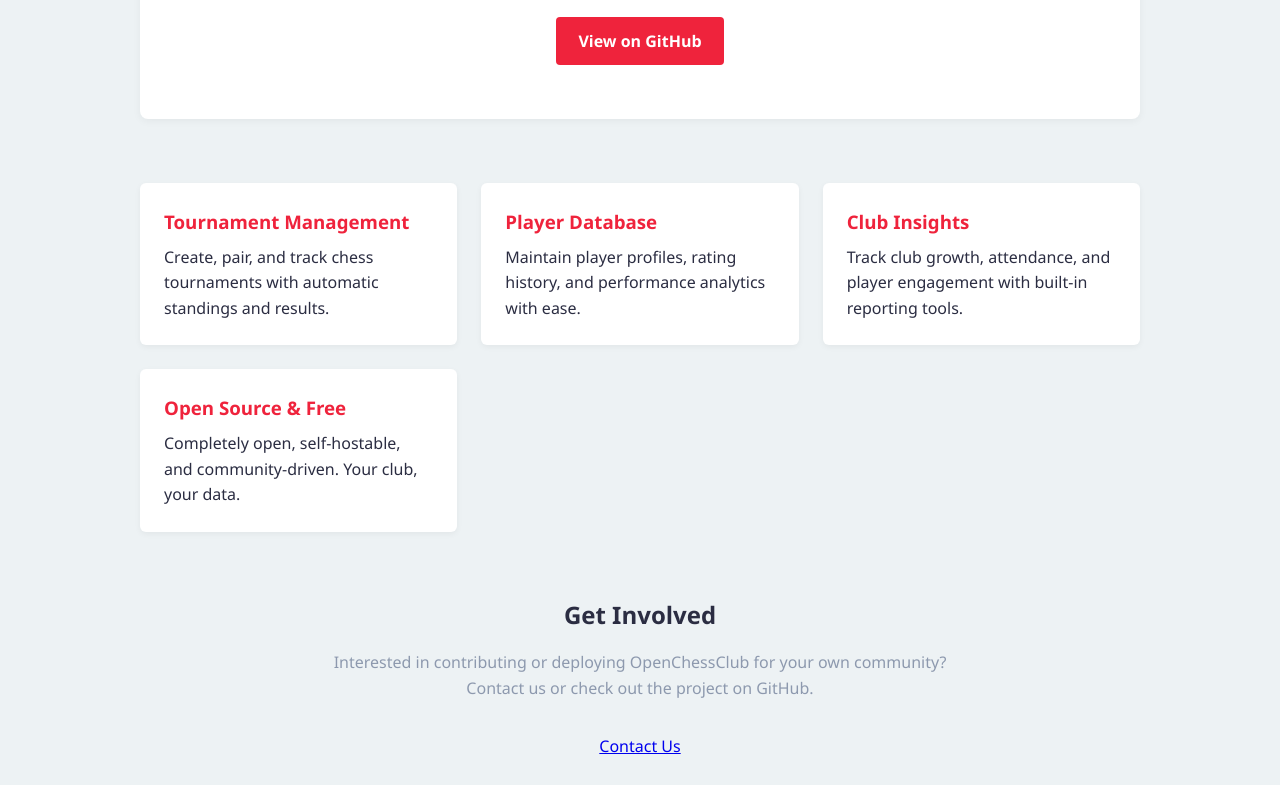
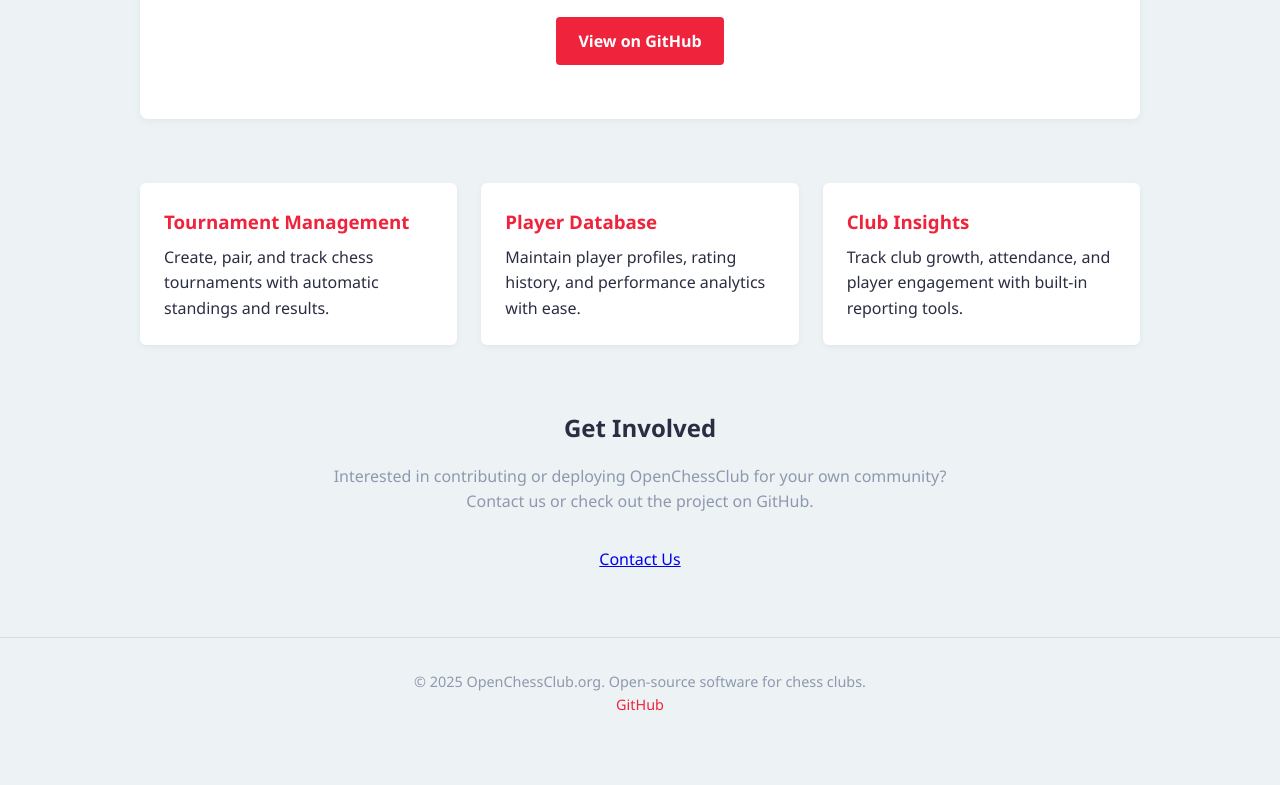
Before and after one commit to OpenChessClub/openchessclub.github.io, a plain HTML site: page index.html in a window 1280 px wide. Shown: the part 312-1097 px from the top of the page. After the commit the page ends 1060 px from the top, so only its background shows below. Drawn offline with Linux system fonts and the light colour scheme.

Commit message:
Remove feature

```diff
--- a/index.html
+++ b/index.html
@@ -66,10 +66,6 @@
         <h3>Club Insights</h3>
         <p>Track club growth, attendance, and player engagement with built-in reporting tools.</p>
       </div>
-      <div class="feature">
-        <h3>Open Source & Free</h3>
-        <p>Completely open, self-hostable, and community-driven. Your club, your data.</p>
-      </div>
     </section>
 
     <section id="contact" class="contact">
```
